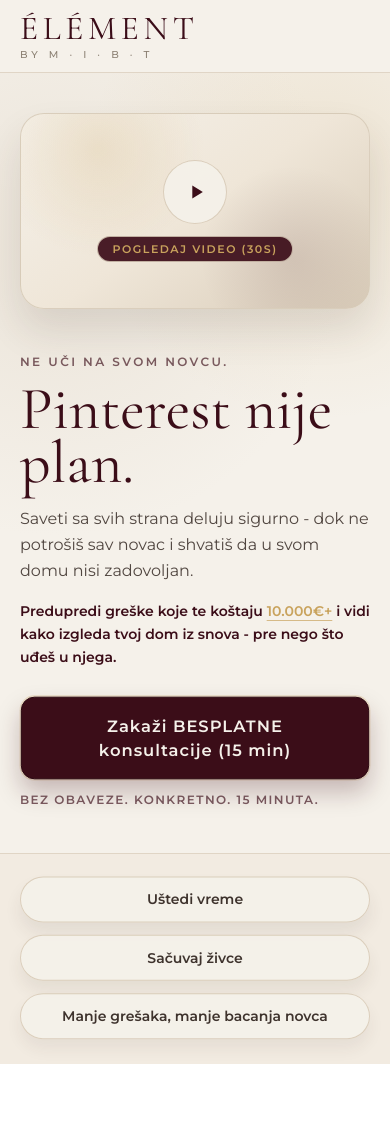
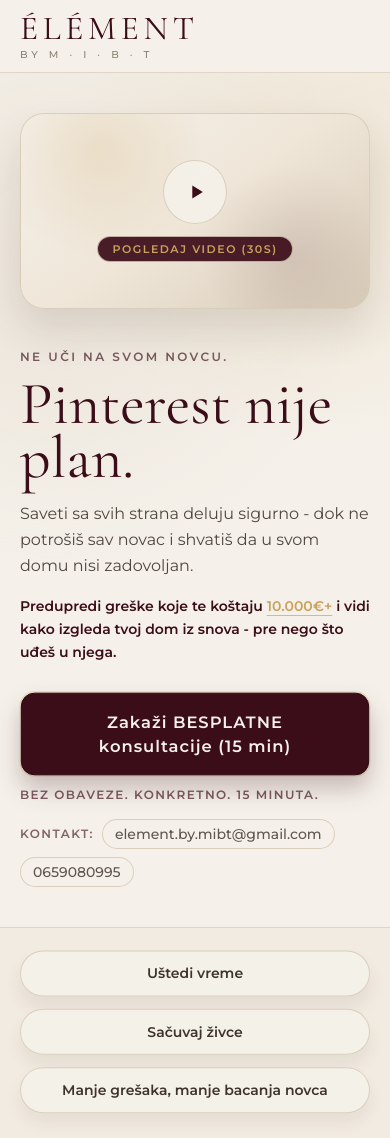
Before and after one commit to elementbymibt/element_landing_page_2, a Next.js app: page / in a window 390 px wide. Before the commit the page ends 1064 px from the top, so only its background shows below. Built offline with nearby package versions, Linux system fonts and the light colour scheme.

Commit message:
Add visible phone and email contact chips on landing hero

```diff
--- a/app/page.tsx
+++ b/app/page.tsx
@@ -17,6 +17,8 @@
 
 const BOOKING_LINK = "/book";
 const proofChips = ["Uštedi vreme", "Sačuvaj živce", "Manje grešaka, manje bacanja novca"];
+const CONTACT_EMAIL = "element.by.mibt@gmail.com";
+const CONTACT_PHONE = "0659080995";
 
 export default function Page() {
   const [isScrolled, setIsScrolled] = useState(false);
@@ -211,6 +213,21 @@
                   Zakaži BESPLATNE konsultacije (15 min)
                 </a>
                 <p className="mt-3 text-xs font-semibold uppercase tracking-[0.12em] text-[#3B0D18]/66">Bez obaveze. Konkretno. 15 minuta.</p>
+                <div className="mt-4 flex flex-wrap items-center gap-2 text-sm text-[#3E332D]/82">
+                  <span className="text-xs font-semibold uppercase tracking-[0.12em] text-[#3B0D18]/62">Kontakt:</span>
+                  <a
+                    href={`mailto:${CONTACT_EMAIL}`}
+                    className="rounded-full border border-[rgba(216,203,184,0.92)] bg-[#F5F1EA]/92 px-3 py-1 font-medium transition-colors hover:bg-[#EFE6D8] focus-visible:outline-none focus-visible:ring-2 focus-visible:ring-[#C9A35D] focus-visible:ring-offset-2 focus-visible:ring-offset-[#F5F1EA]"
+                  >
+                    {CONTACT_EMAIL}
+                  </a>
+                  <a
+                    href={`tel:${CONTACT_PHONE}`}
+                    className="rounded-full border border-[rgba(216,203,184,0.92)] bg-[#F5F1EA]/92 px-3 py-1 font-medium transition-colors hover:bg-[#EFE6D8] focus-visible:outline-none focus-visible:ring-2 focus-visible:ring-[#C9A35D] focus-visible:ring-offset-2 focus-visible:ring-offset-[#F5F1EA]"
+                  >
+                    {CONTACT_PHONE}
+                  </a>
+                </div>
               </div>
             </div>
           </div>
```
